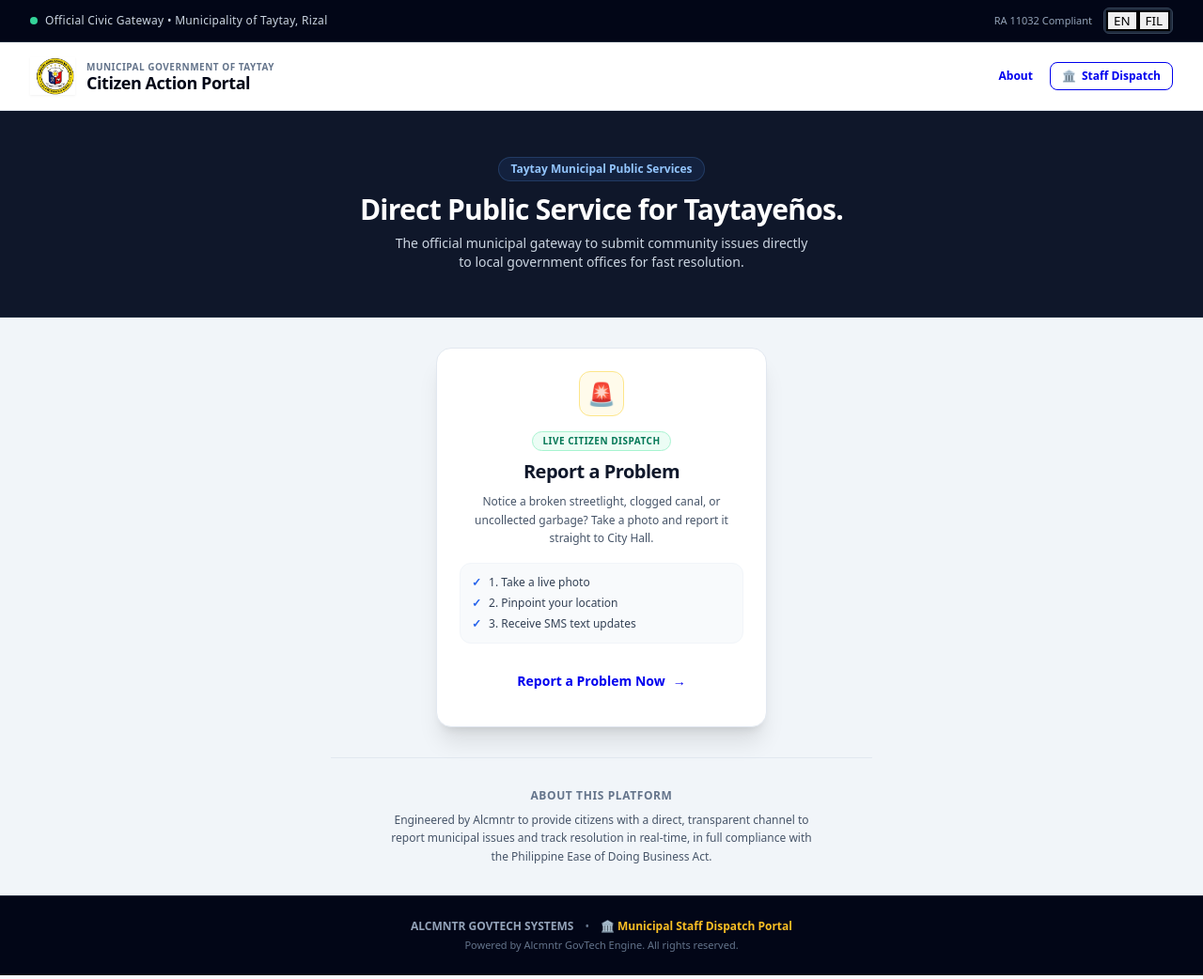
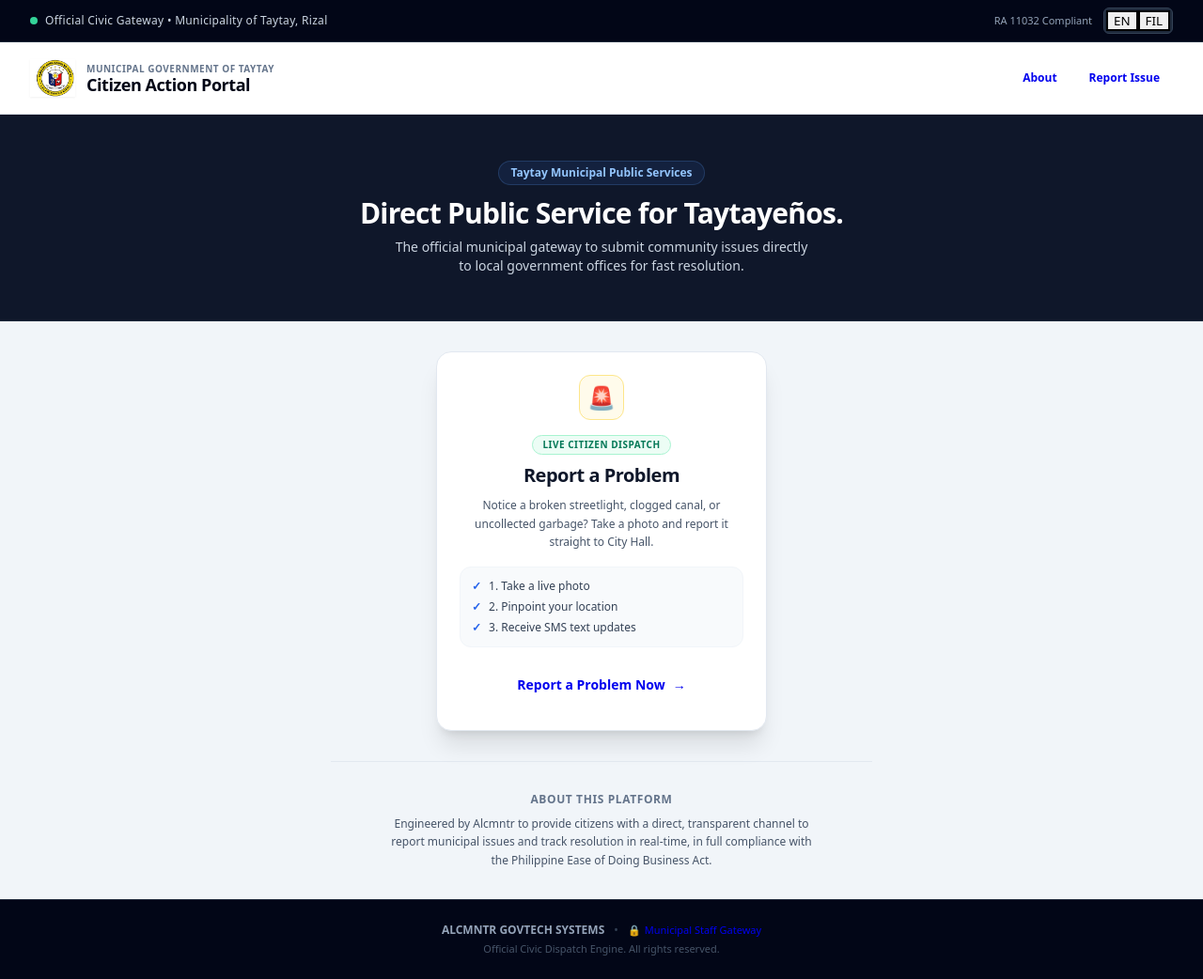
Before and after one commit to ALCMNTR/Alcmntr-Portal, a Next.js app: page / in a window 1280 px wide. Shown: the whole page at 94% size. Built offline with nearby package versions, Linux system fonts and the light colour scheme.

Commit message:
Update page.tsx

```diff
--- a/app/page.tsx
+++ b/app/page.tsx
@@ -55,9 +55,9 @@ export default function MunicipalPortalLanding() {
           </div>
         </div>
 
-        {/* 2. HEADER WITH CLICKABLE DISPATCH BUTTON */}
+        {/* 2. CLEAN CITIZEN HEADER (No Staff Dispatch Eyesore!) */}
         <header className="bg-white border-b border-slate-200 sticky top-0 z-50 shadow-sm w-full">
-          <div className="w-full px-4 sm:px-8 py-3 flex justify-between items-center">
+          <div className="w-full px-4 sm:px-8 py-3.5 flex justify-between items-center">
             {/* Left Brand Block */}
             <div className="flex items-center space-x-3 text-left">
               <img
@@ -77,21 +77,19 @@ export default function MunicipalPortalLanding() {
               </div>
             </div>
 
-            {/* Right Navigation: BOTH ABOUT AND CITY HALL DISPATCH BUTTONS */}
+            {/* Right Navigation: Pure Civic Links */}
             <nav className="flex items-center space-x-2">
               <a
                 href="#about"
-                className="text-xs font-semibold text-slate-600 hover:text-blue-950 px-2.5 py-1.5 rounded-md transition hover:bg-slate-100"
+                className="text-xs font-semibold text-slate-600 hover:text-blue-950 px-3 py-1.5 rounded-md transition hover:bg-slate-100"
               >
                 {isEn ? "About" : "Tungkol sa Amin"}
               </a>
-              {/* CLICKABLE 1-TAP CITY HALL ADMIN BUTTON */}
               <a
-                href="/admin"
-                className="text-xs font-bold bg-slate-900 hover:bg-blue-950 text-white px-3 py-1.5 rounded-lg shadow-sm transition flex items-center gap-1.5 border border-slate-800"
+                href="/report"
+                className="text-xs font-bold bg-blue-950 hover:bg-blue-900 text-white px-3.5 py-1.5 rounded-lg shadow-sm transition"
               >
-                <span>🏛️</span>
-                <span>{isEn ? "Staff Dispatch" : "Munisipyo"}</span>
+                {isEn ? "Report Issue" : "Mag-ulat"}
               </a>
             </nav>
           </div>
@@ -187,19 +185,24 @@ export default function MunicipalPortalLanding() {
         </section>
       </div>
 
-      {/* 6. MINIMAL FOOTER WITH DISPATCH LINK */}
+      {/* 6. MINIMAL ENTERPRISE FOOTER (Quiet Staff Gateway Link) */}
       <footer className="bg-slate-950 text-slate-500 py-6 px-4 text-center text-xs border-t border-slate-800">
-        <div className="flex flex-col sm:flex-row justify-center items-center gap-3">
+        <div className="flex flex-col sm:flex-row justify-center items-center gap-2.5">
           <p className="font-semibold text-slate-400">ALCMNTR GOVTECH SYSTEMS</p>
-          <span className="hidden sm:inline">•</span>
-          <a href="/admin" className="text-amber-400 hover:underline font-semibold">
-            🏛️ Municipal Staff Dispatch Portal
+          <span className="hidden sm:inline text-slate-700">•</span>
+          {/* DISCREET STAFF ENTRANCE */}
+          <a
+            href="/admin"
+            className="text-slate-500 hover:text-amber-400 text-[11px] transition flex items-center gap-1"
+          >
+            <span>🔒</span>
+            <span>Municipal Staff Gateway</span>
           </a>
         </div>
-        <p className="text-[11px] mt-1">
+        <p className="text-[11px] mt-1 text-slate-600">
           {isEn
-            ? "Powered by Alcmntr GovTech Engine. All rights reserved."
-            : "Pinapatakbo ng Alcmntr GovTech Engine. All rights reserved."}
+            ? "Official Civic Dispatch Engine. All rights reserved."
+            : "Opisyal na Civic Dispatch Engine. All rights reserved."}
         </p>
       </footer>
     </div>
```
